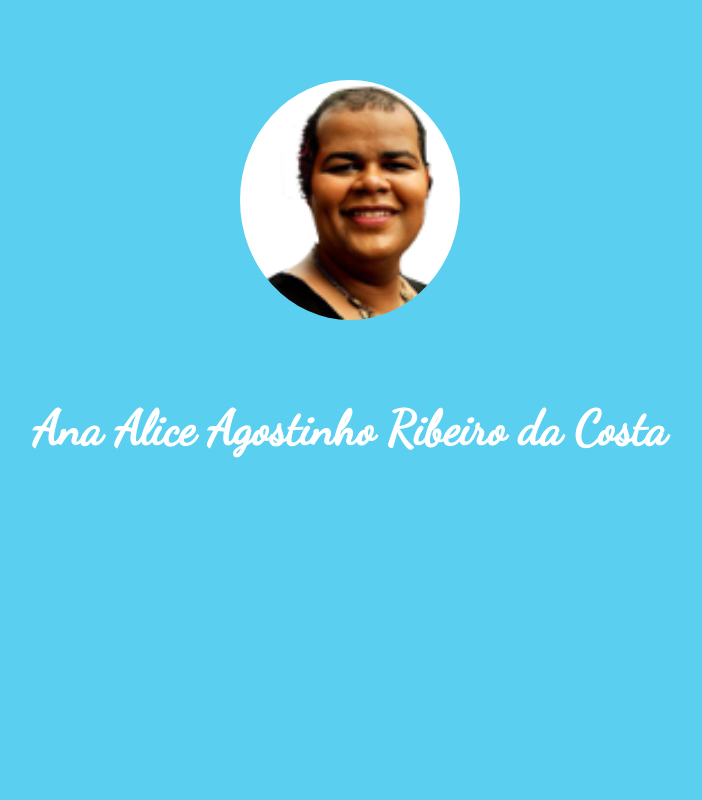
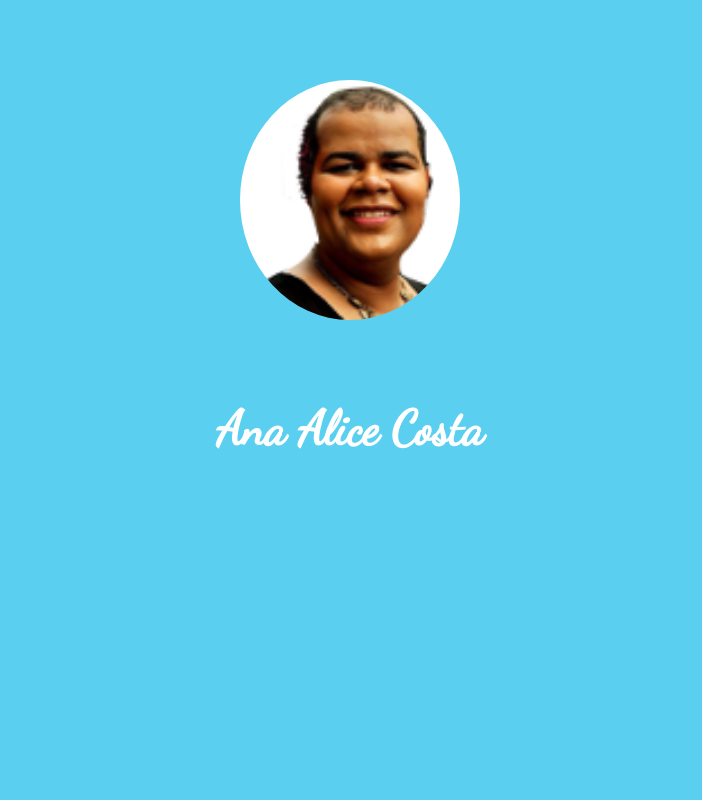
Before and after one commit to AnaAliceCosta/meu-site, a plain HTML site: page index.html in a window 1280 px wide. Shown: the top 800 px of the page, without its empty margins (290-992 px from the left). Drawn offline with Linux system fonts and the light colour scheme.

Commit message:
Alteração do nome para Ana Alice Costa

```diff
--- a/index.html
+++ b/index.html
@@ -18,7 +18,7 @@
 	<header>
 		<div id="apresentacao" class="cabecalho azul">
 			<img class="cabecalho__foto" src="imagens/ana.png" alt="Foto Ana Alice">
-			<h1 class="cabecalho__nome"> Ana Alice Agostinho Ribeiro da Costa </h1>
+			<h1 class="cabecalho__nome"> Ana Alice Costa </h1>
 		</div>
 	</header>
 	<section id="contato" class="contato branco centralizada">
```
